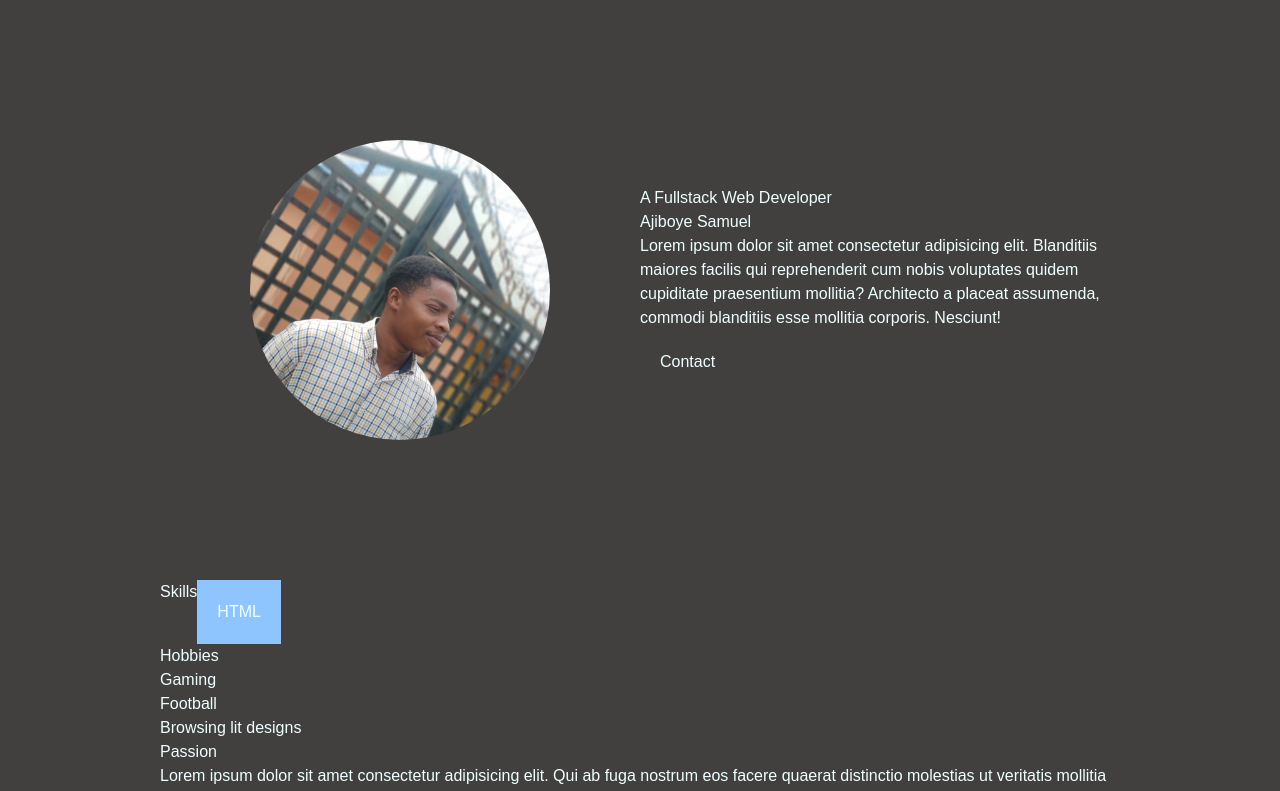
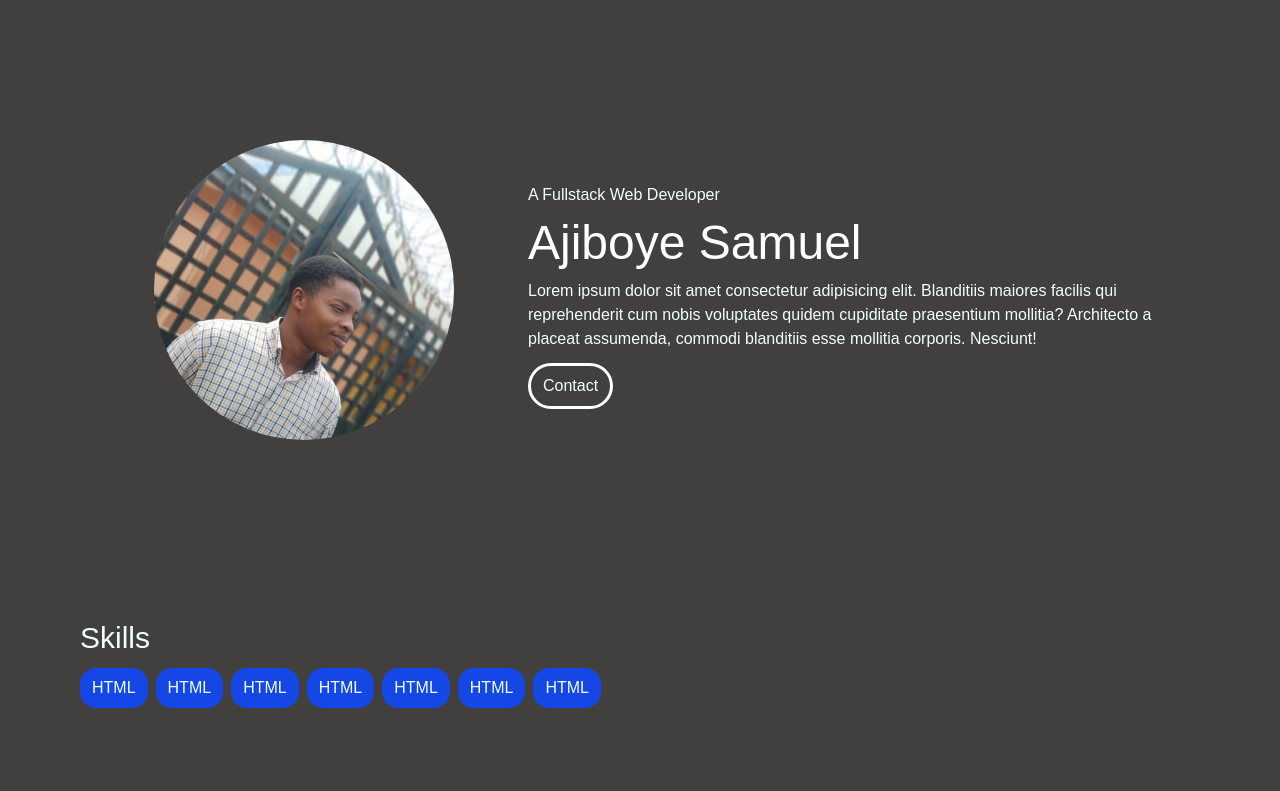
Before and after one commit to Sammmy-dev/metricoid-test, a React (Vite) app: page / in a window 1280 px wide. Shown: the top 791 px of the page. Built offline with nearby package versions, Linux system fonts and the light colour scheme.

Commit message:
progress 3

```diff
--- a/src/App.jsx
+++ b/src/App.jsx
@@ -3,29 +3,37 @@ import Nav from './components/Nav'
 
 const App = () => {
   return (
-    <div className='w-full px-40'>
+    <div className='w-full px-20'>
       {/* <Nav/> */}
       <section id='about-me' className='flex items-center w-full py-10'>
-        <div className='w-[50%] h-[500px] flex justify-center items-center'>
+        <div className='w-[40%] h-[500px] flex justify-center items-center'>
           <div className='w-[300px] h-[300px] rounded-full overflow-hidden'>
-            <img className='w-full' src="/dp.jpeg" alt="profile image" />
+            <img className='w-full hiddenpy-10' src="/dp.jpeg" alt="profile image" />
           </div>
         </div>
-        <div className="w-[50%]">
-          <h3>A Fullstack Web Developer</h3>
-          <h2>Ajiboye Samuel</h2>
-          <p>Lorem ipsum dolor sit amet consectetur adipisicing elit. Blanditiis maiores facilis qui reprehenderit cum nobis voluptates quidem cupiditate praesentium mollitia? Architecto a placeat assumenda, commodi blanditiis esse mollitia corporis. Nesciunt!</p>
-          <a href=""><button className='p-5'>Contact</button></a>
+        <div className="w-[60%]">
+          <h3 className=' my-3 '>A Fullstack Web Developer</h3>
+          <h2 className=' my-3 text-5xl text-white'>Ajiboye Samuel</h2>
+          <p className=' my-3 '>Lorem ipsum dolor sit amet consectetur adipisicing elit. Blanditiis maiores facilis qui reprehenderit cum nobis voluptates quidem cupiditate praesentium mollitia? Architecto a placeat assumenda, commodi blanditiis esse mollitia corporis. Nesciunt!</p>
+          <a href=""><button className='hover:bg-blue-700 rounded-4xl py-2 px-3 border-3 border-white transition 1s'>Contact</button></a>
         </div>
       </section>
 
-      <section id='Skills' className='flex'>
-        <h2>Skills</h2>
-        <div className='bg-blue-300 p-5'>HTML</div>
+      <section id='Skills' className='py-10'>
+        <h2 className='mb-3 text-3xl'>Skills</h2>
+        <ul className='flex gap-2'>
+          <li className="bg-blue-700 rounded-2xl py-2 px-3 flex">HTML</li>
+          <li className="bg-blue-700 rounded-2xl py-2 px-3 flex">HTML</li>
+          <li className="bg-blue-700 rounded-2xl py-2 px-3 flex">HTML</li>
+          <li className="bg-blue-700 rounded-2xl py-2 px-3 flex">HTML</li>
+          <li className="bg-blue-700 rounded-2xl py-2 px-3 flex">HTML</li>
+          <li className="bg-blue-700 rounded-2xl py-2 px-3 flex">HTML</li>
+          <li className="bg-blue-700 rounded-2xl py-2 px-3 flex">HTML</li>
+        </ul>
       </section>
 
-      <section id='Hobbies'>
-      <h2>Hobbies</h2>
+      <section id='Hobbies' className='py-10'>
+      <h2 className='mb-3 text-3xl'>Hobbies</h2>
         <ul>
           <li>Gaming</li>
           <li>Football</li>
@@ -33,20 +41,15 @@ const App = () => {
         </ul>
       </section>
 
-      <section id='passions'>
+      <section id='passions' className='py-10'>
       <h2>Passion</h2>
         Lorem ipsum dolor sit amet consectetur adipisicing elit. Qui ab fuga nostrum eos facere quaerat distinctio molestias ut veritatis mollitia neque alias consequatur voluptatum, doloremque perferendis ipsam in pariatur voluptatem?
       </section>
 
-      <section id='academic-background'>
+      <section id='academic-background' className='py-10'>
         <h2>Academic Background</h2>
         <p></p>
       </section>
-
-      <section id='work-experience'></section>
-
-      <section id='certification'></section>
-
     </div>
 
   )
```
